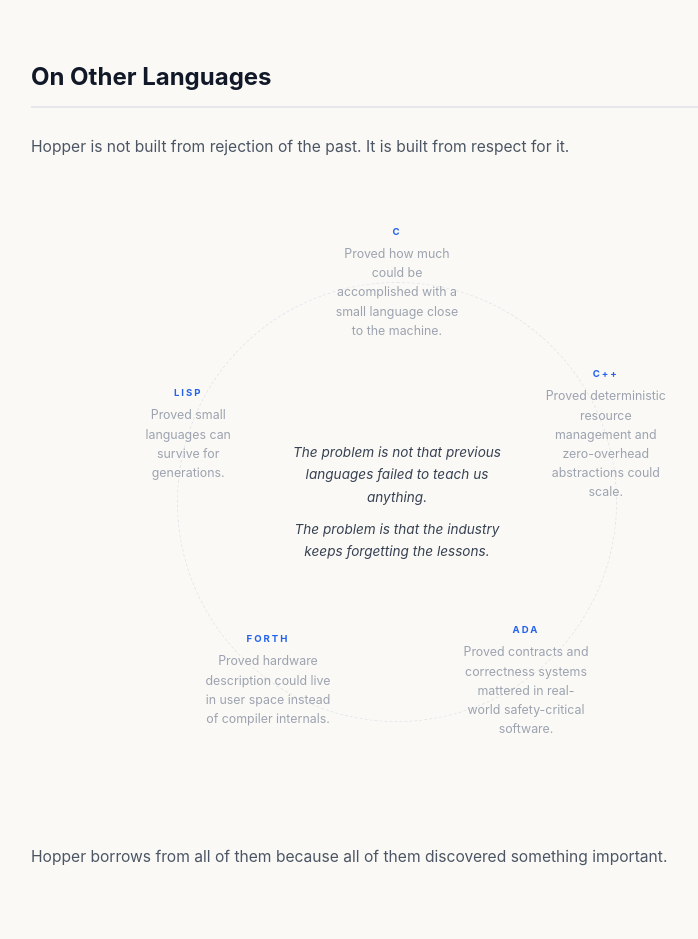
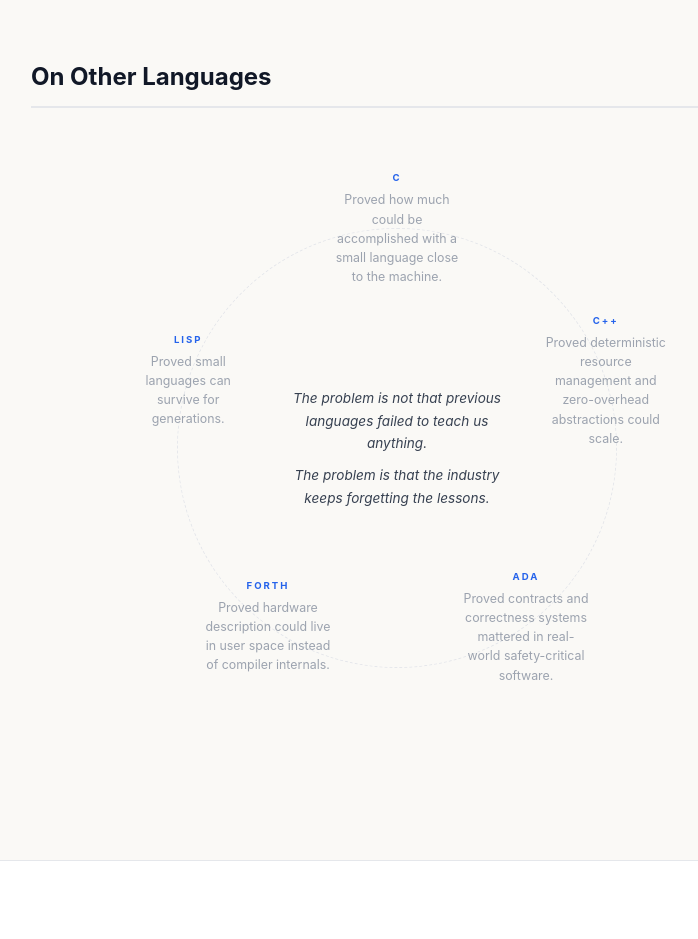
Before and after one commit to TheStonePixel/Hopper-Programming-Langauge, a Vue app in the folder website/site/: page /about in a window 1280 px wide. Shown: the part 2960-3899 px from the top of the page, without its empty margins (243-941 px from the left). Built offline with nearby package versions, Linux system fonts and the light colour scheme.

Commit message:
Remove surrounding prose from On Other Languages section
The two wrapper sentences diluted the orbit design. The section now
opens directly with the orbit and lets the layout speak for itself.

https://claude.ai/code/session_01MQPonE3iTYPhtvNbnaa4HT

```diff
--- a/website/site/src/views/AboutView.vue
+++ b/website/site/src/views/AboutView.vue
@@ -102,7 +102,6 @@
     <section class="section">
       <div class="inner">
         <h2>On Other Languages</h2>
-        <p>Hopper is not built from rejection of the past. It is built from respect for it.</p>
         <div class="orbit-wrap">
           <div class="orbit-ring"></div>
           <div class="orbit-center">
@@ -130,7 +129,6 @@
             <div class="node-desc">Proved small languages can survive for generations.</div>
           </div>
         </div>
-        <p>Hopper borrows from all of them because all of them discovered something important.</p>
       </div>
     </section>
 
```
